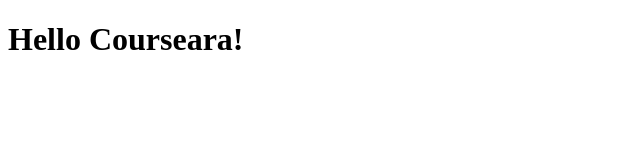
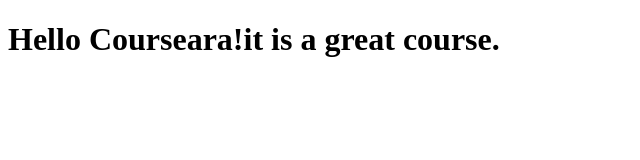
Before and after one commit to emma-prog/coursera-test, a plain HTML site: page site/index.html in a window 1280 px wide. Shown: the whole page, without its empty margins (0-640 px from the left). Drawn offline with Linux system fonts and the light colour scheme.

Commit message:
Small addition to our page content

```diff
--- a/site/index.html
+++ b/site/index.html
@@ -4,6 +4,6 @@
 	<title>Hello Courseara</title>
 </head>
 <body>
-<h1>Hello Courseara!</h1>
+<h1>Hello Courseara!it is a great course.</h1>
 </body>
 </html>
```
